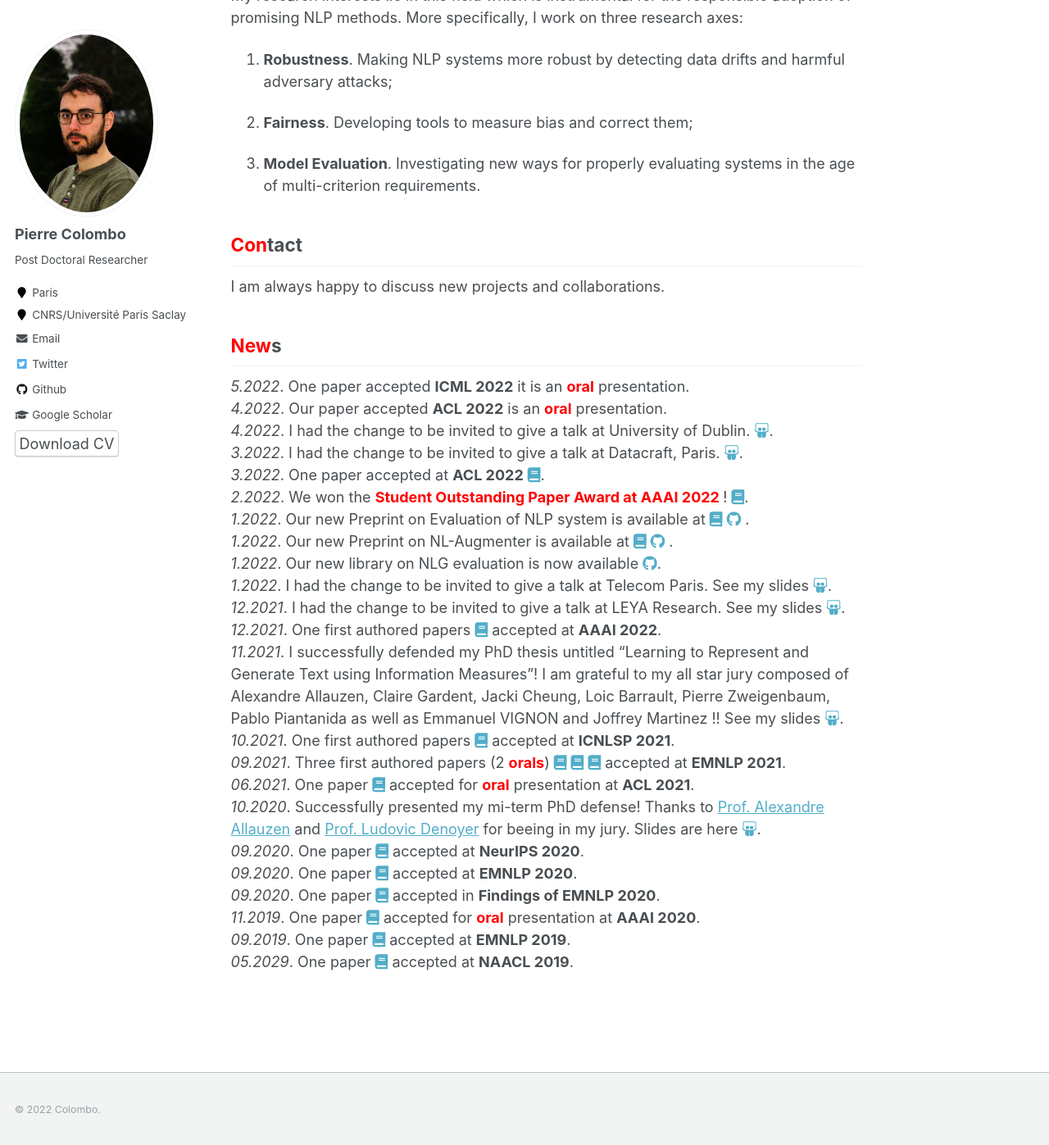
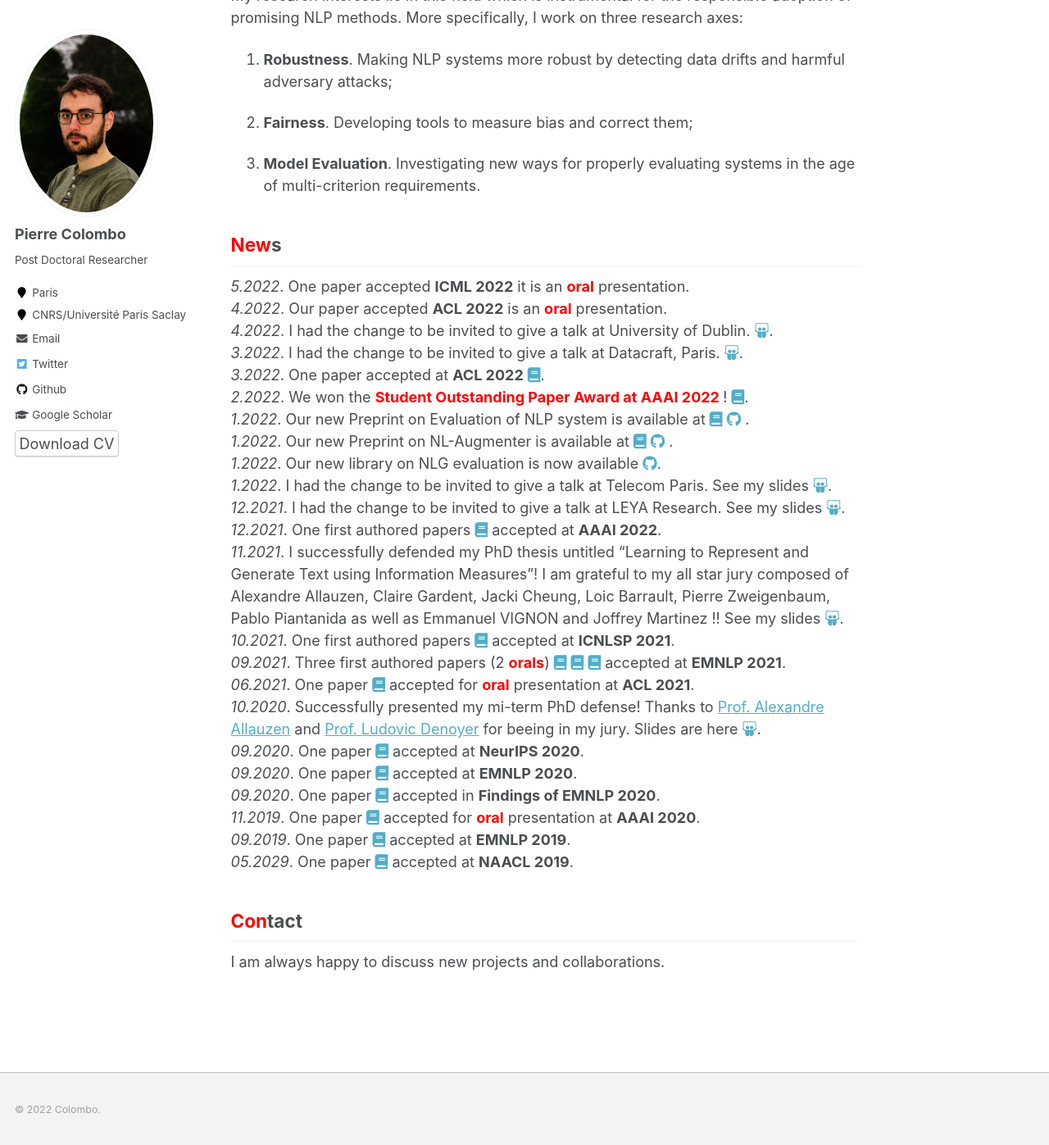
Before and after one commit to PierreColombo/PierreColombo.github.io, a Jekyll site: the page built from _pages/about.md, in a window 1280 px wide and 1400 px high, scrolled down 461 px. Shown: the top 1397 px of the window at 82% size. Built offline with Jekyll 4.4.1, drawn with Linux system fonts in a browser that asks for light colours; some of the changed lines change nothing that is shown.

```diff
--- a/_pages/about.md
+++ b/_pages/about.md
@@ -23,11 +23,6 @@
 2. **Fairness**. Developing tools to measure bias and correct them;
 
 3. **Model Evaluation**. Investigating new ways for properly evaluating systems in the age of multi-criterion requirements.
-
-
-<span style="color:red">Con</span>tact
-------
-I am always happy to discuss new projects and collaborations.
 
 
 <span style="color:red">New</span>s
@@ -68,3 +63,8 @@
 2019**.   <br>
 *05.2029*. One paper  <a href="https://arxiv.org/abs/1904.02793"><i class="fas fa-book"></i></a>  accepted at **NAACL
 2019**.   <br>
+
+
+<span style="color:red">Con</span>tact
+------
+I am always happy to discuss new projects and collaborations.
```
